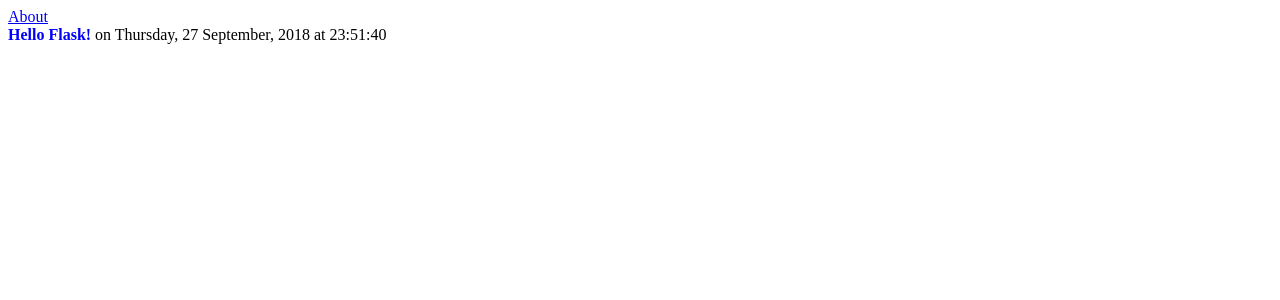
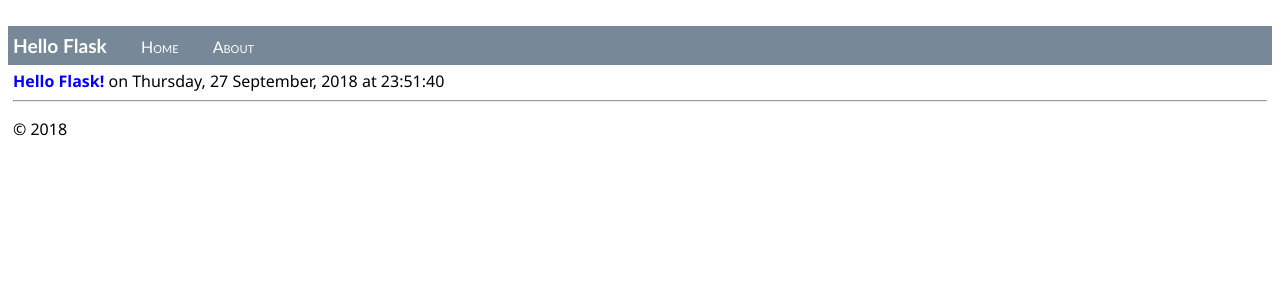
Before and after one commit to raysomnath/FlaskWebFramework, a Flask app: page / in a window 1280 px wide. Shown: the top 300 px of the page. Run offline with Flask 2, Linux system fonts and the light colour scheme.

Commit message:
template inheritance

```diff
--- a/BasicProject/HelloFlask/static/site.css
+++ b/BasicProject/HelloFlask/static/site.css
@@ -2,3 +2,31 @@
     font-weight:600;
     color:blue;
 }
+
+.navbar {
+    background-color: lightslategray;
+    font-size:1em;
+    font-family: 'Trebuchet MS', 'Lucida Sans Unicode', 'Lucida Grande', 'Lucida Sans', Arial, sans-serif;
+    color:white;
+    padding:8px 5px 8px 5px;
+}
+
+    .navbar a {
+        text-decoration: none;
+        color: inherit;
+    }
+
+.navbar-brand {
+    font-size: 1.2em;
+    font-weight: 600;
+}
+
+.navbar-item {
+    font-variant: small-caps;
+    margin-left: 30px;
+}
+
+.body-content {
+    padding: 5px;
+    font-family: 'Segoe UI', Tahoma, Geneva, Verdana, sans-serif;
+}
--- a/BasicProject/HelloFlask/templates/index.html
+++ b/BasicProject/HelloFlask/templates/index.html
@@ -1,14 +1,4 @@
-<!DOCTYPE html>
-
-<html lang="en" xmlns="http://www.w3.org/1999/xhtml">
-<head>
-    <meta charset="utf-8" />
-    <title>{{ title }}</title>
-    <link rel="stylesheet" type="text/css" href="/static/site.css" />
-
-</head>
-<body>
-    <div><a href="about">About</a></div>
+{% extends "layout.html" %}
+{% block content %}
     <span class="message">{{ message }}</span>{{ content }}
-</body>
-</html>
+{% endblock %}
--- /dev/null
+++ b/BasicProject/HelloFlask/templates/layout.html
@@ -0,0 +1,26 @@
+<!DOCTYPE html>
+
+<html lang="en" xmlns="http://www.w3.org/1999/xhtml">
+<head>
+    <meta charset="utf-8" />
+    <title>{{ title }}</title>
+    <link rel="stylesheet" type="text/css" href="/static/site.css" />
+</head>
+
+<body>
+    <div class="navbar">
+        <a href="/" class="navbar-brand">Hello Flask</a>
+        <a href="{{ url_for('home') }}" class="navbar-item">Home</a>
+        <a href="{{ url_for('about') }}" class="navbar-item">About</a>
+    </div>
+
+    <div class="body-content">
+        {% block content %}
+        {% endblock %}
+        <hr />
+        <footer>
+            <p>&copy; 2018</p>
+        </footer>
+    </div>
+</body>
+</html>
```
Also changed, not shown: BasicProject/HelloFlask/templates/about.html (+3 -12 lines), 1 other file.
